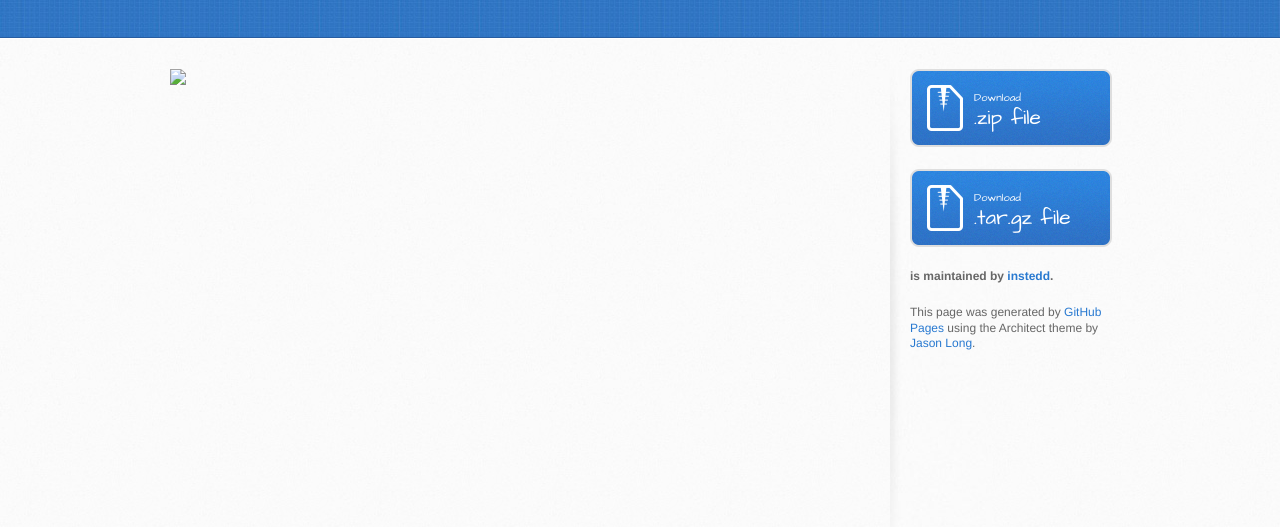
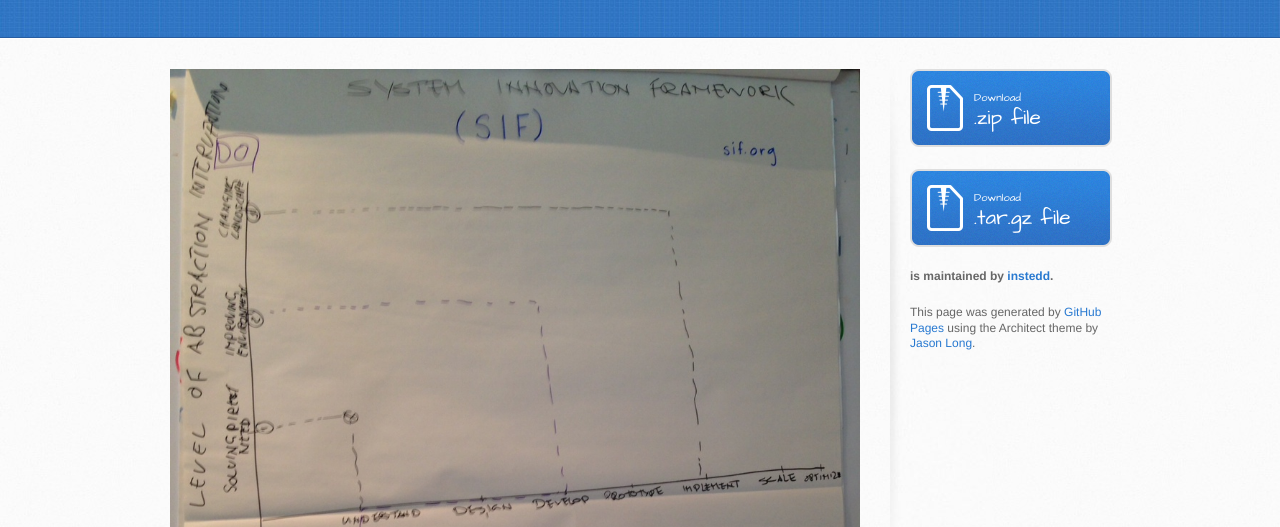
Before and after one commit to instedd/sif, a plain HTML site: page index.html in a window 1280 px wide. Shown: the part 273-800 px from the top of the page. Drawn offline with Linux system fonts and the light colour scheme.

Commit message:
Update index.html

```diff
--- a/index.html
+++ b/index.html
@@ -28,7 +28,7 @@
     <div id="content-wrapper">
       <div class="inner clearfix">
         <section id="main-content">
-          <img src="./first-draft.jpeg"/>
+          <img src="./first_draft.jpeg"/>
         </section>
 
         <aside id="sidebar">
```
